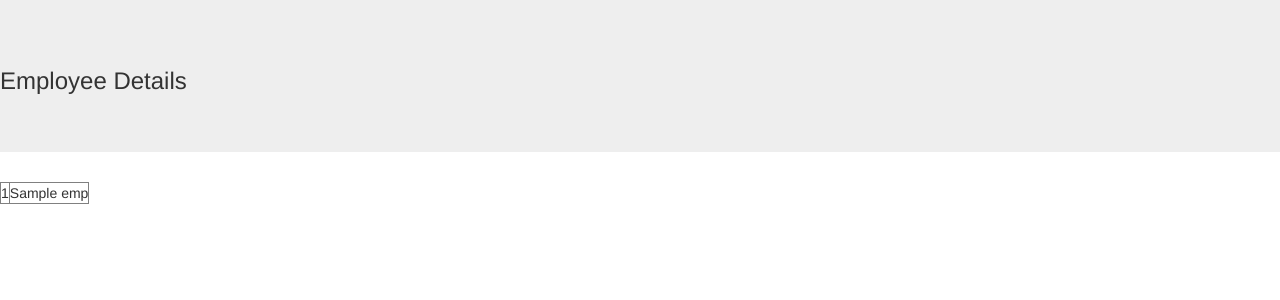
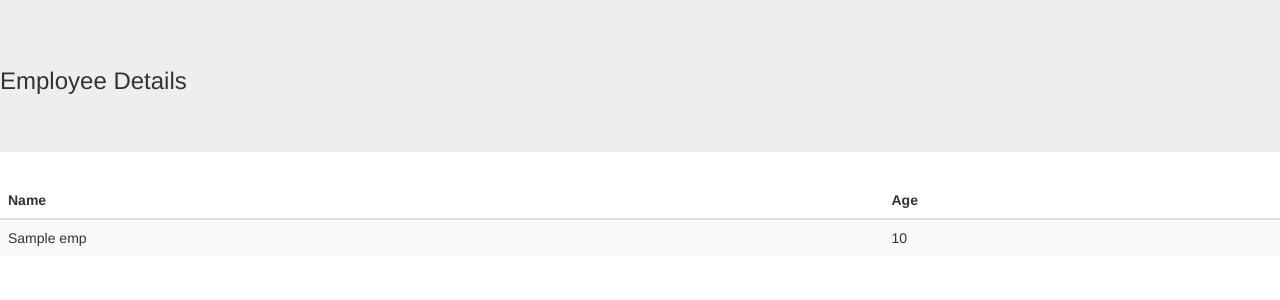
Before and after one commit to tuhinssam/TinyBlogApp, a Flask app: template templates/employee.html in a window 1280 px wide. Shown: the top 300 px of the page. Run offline with Flask 2, Linux system fonts and the light colour scheme; the template is opened without the code that fills it: most values are stand-ins (such as "Sample title", 1, 10 or a date in 2020); parts of the project's set-up code (start-up, migrations or seed data) failed here and were passed over; some libraries are stand-ins or nearby versions.

Commit message:
added bootstrap in employee and registration pages

```diff
--- a/app.py
+++ b/app.py
@@ -11,6 +11,7 @@ app.config['MYSQL_HOST'] = db['mysql_host']
 app.config['MYSQL_USER'] = db['mysql_user']
 app.config['MYSQL_PASSWORD'] = db['mysql_password']
 app.config['MYSQL_DB'] = db['mysql_db']
+app.config['MYSQL_CURSORCLASS'] = 'DictCursor'
 mysql = MySQL(app)
 
 @app.route('/', methods=['GET', 'POST'])
--- a/templates/employee.html
+++ b/templates/employee.html
@@ -4,10 +4,13 @@
       <h3>Employee Details</h3>
   </div>
   <div>
-      <table border=1>
+      <table class="table table-striped">
+          <thead><tr><th>Name</th><th>Age</th></tr></thead>
+          <tbody>
         {% for emp in employee %}
-          <tr><td>{{emp[0]}}</td> <td>{{emp[1]}}</td></tr>
+          <tr><td>{{emp.name}}</td> <td>{{emp.age}}</td></tr>
         {% endfor %}
+      </tbody>
      </table>
     <h4>{{msg}}</h4>
   </div>
--- a/templates/register.html
+++ b/templates/register.html
@@ -5,7 +5,7 @@
   </div>
   <div>
     <form method="POST">
-      <table>
+      <table class="table table-striped">
           <tr><td>Name:</td> <td><input type="text" name="name"/></td></tr>
           <tr><td>&nbsp;</td></tr>
           <tr><td>Age: </td><td><input type="text" name="age"/></td></tr>
```
